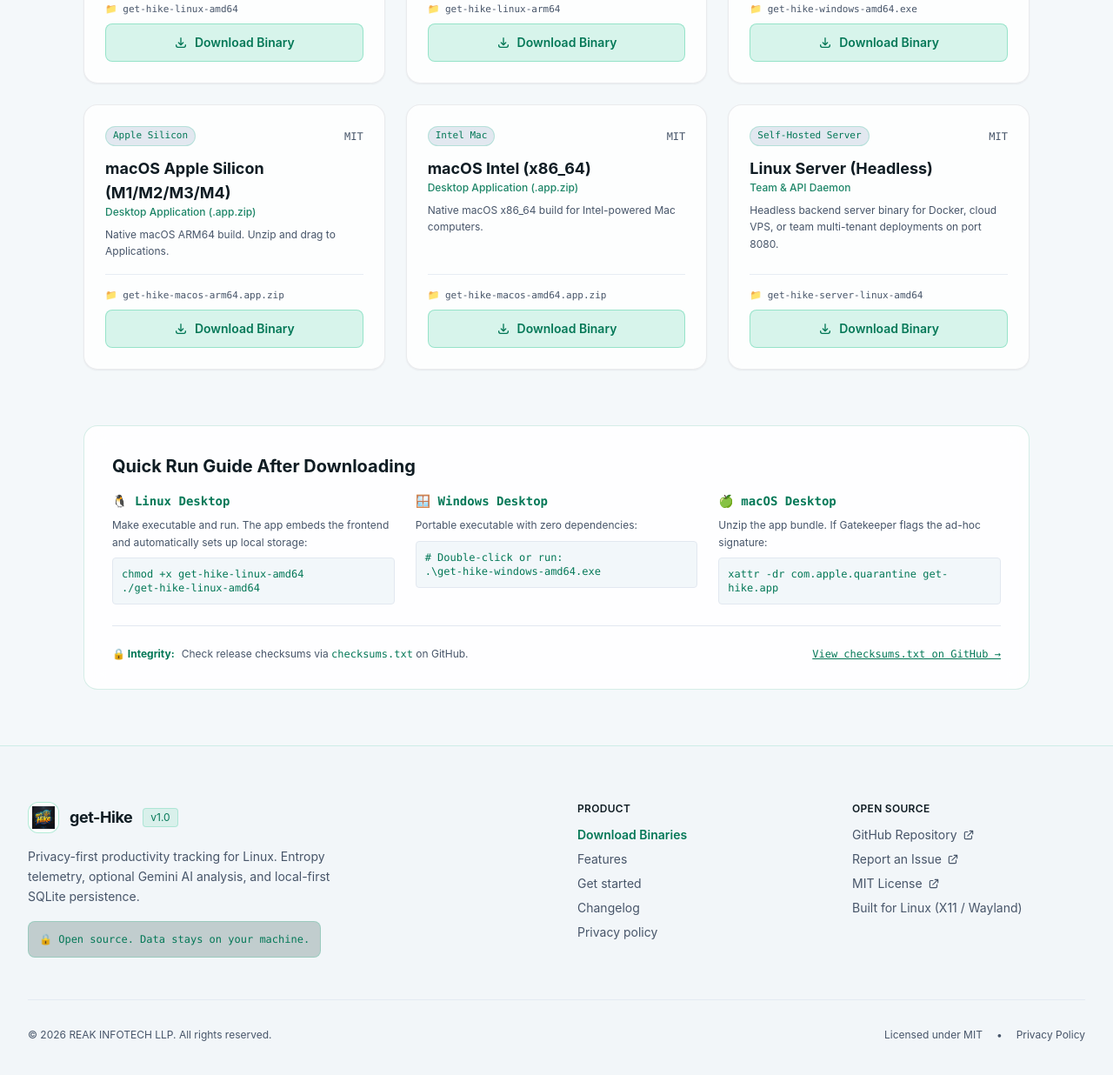
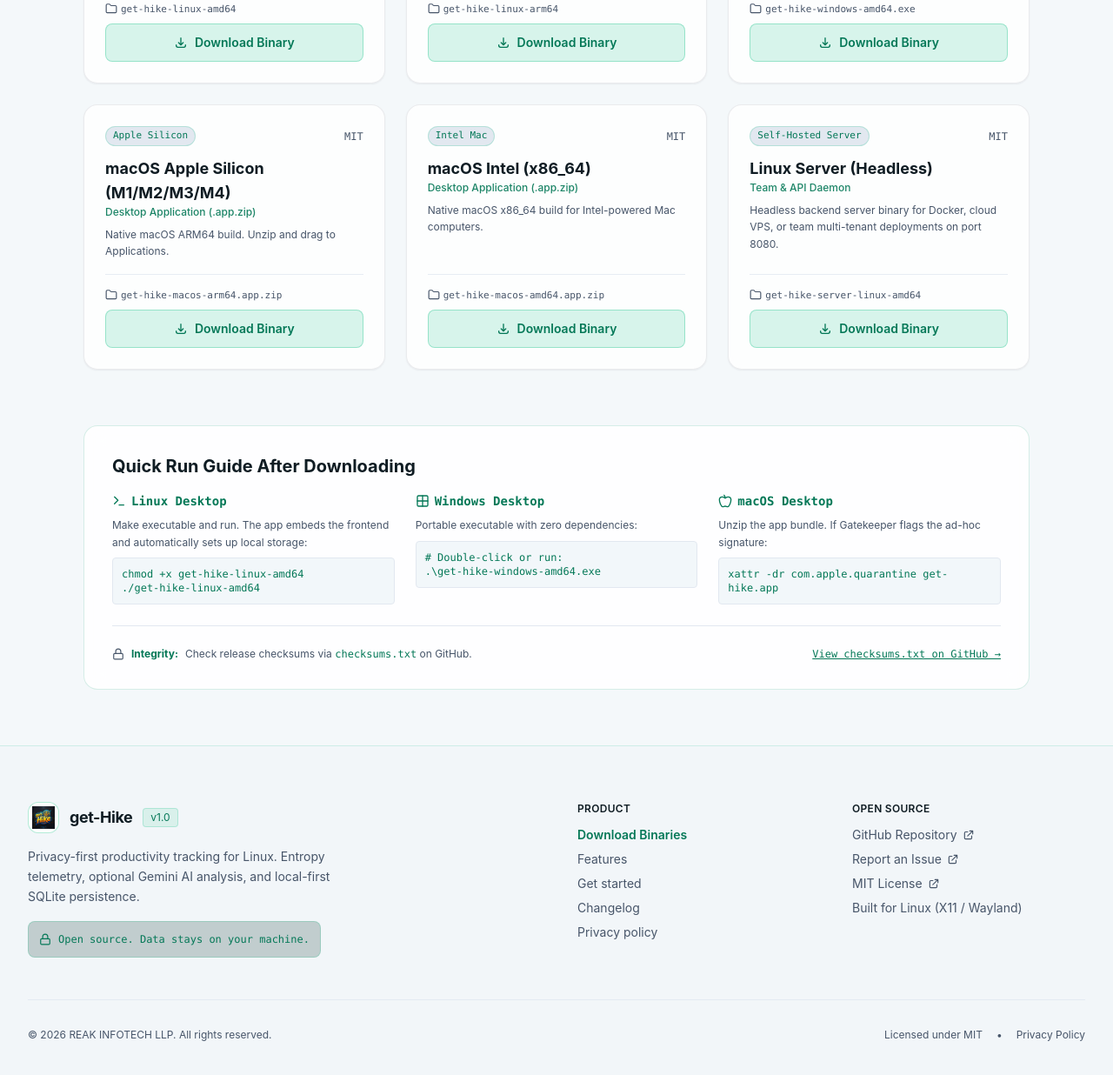
Before and after one commit to sandeshPatel06/mini-tracker, an Astro site in the folder website/: page /mini-tracker/download in a window 1280 px wide. Shown: the part 1036-2272 px from the top of the page at 87% size. Built offline with nearby package versions, Linux system fonts and the light colour scheme; Astro itself is replaced by a stand-in of ours.

Commit message:
polish(website): skill-driven UI fixes - 44px touch targets, emoji icons to consistent SVGs, lazy footer logo, expanded copy hit-area

```diff
--- a/website/src/components/CodeBlock.astro
+++ b/website/src/components/CodeBlock.astro
@@ -37,7 +37,7 @@ const uniqueId = `code-block-${Math.random().toString(36).substring(2, 9)}`;
       <button
         type="button"
         id={`${uniqueId}-btn`}
-        class="inline-flex items-center gap-1.5 px-2.5 py-1 rounded-md bg-slate-800/80 hover:bg-emerald-500/20 text-slate-300 hover:text-emerald-300 border border-slate-700/60 hover:border-emerald-500/40 transition-all duration-200 text-xs font-sans focus-visible:outline-2 focus-visible:outline-emerald-500"
+        class="relative inline-flex items-center gap-1.5 px-2.5 py-1 rounded-md bg-slate-800/80 hover:bg-emerald-500/20 text-slate-300 hover:text-emerald-300 border border-slate-700/60 hover:border-emerald-500/40 transition-all duration-200 text-xs font-sans focus-visible:outline-2 focus-visible:outline-emerald-500 before:content-[''] before:absolute before:-inset-y-2.5 before:-inset-x-2 before:rounded-md"
         aria-label="Copy to clipboard"
         title="Copy to clipboard"
       >
--- a/website/src/components/Footer.astro
+++ b/website/src/components/Footer.astro
@@ -17,6 +17,7 @@ const githubUrl = 'https://github.com/sandeshPatel06/mini-tracker';
               class="w-7 h-7 object-contain"
               width="28"
               height="28"
+              loading="lazy"
             />
           </div>
           <span class="text-lg font-bold tracking-tight text-white">get-Hike</span>
@@ -25,8 +26,12 @@ const githubUrl = 'https://github.com/sandeshPatel06/mini-tracker';
         <p class="text-slate-400 max-w-sm leading-relaxed">
           Privacy-first productivity tracking for Linux. Entropy telemetry, optional Gemini AI analysis, and local-first SQLite persistence.
         </p>
-        <div class="p-3 rounded-lg bg-emerald-950/20 border border-emerald-500/20 text-xs text-emerald-300 inline-block font-mono">
-          🔒 Open source. Data stays on your machine.
+        <div class="p-3 rounded-lg bg-emerald-950/20 border border-emerald-500/20 text-xs text-emerald-300 inline-flex items-center gap-2 font-mono">
+          <svg class="w-3.5 h-3.5 shrink-0" fill="none" stroke="currentColor" stroke-width="2" stroke-linecap="round" stroke-linejoin="round" viewBox="0 0 24 24" aria-hidden="true">
+            <rect width="18" height="11" x="3" y="11" rx="2" ry="2" />
+            <path d="M7 11V7a5 5 0 0 1 10 0v4" />
+          </svg>
+          <span>Open source. Data stays on your machine.</span>
         </div>
       </div>
 
--- a/website/src/components/Header.astro
+++ b/website/src/components/Header.astro
@@ -17,7 +17,7 @@ const currentPath = Astro.url.pathname;
 <template class="theme-toggle-template">
   <button
     type="button"
-    class="theme-toggle p-2.5 rounded-lg text-slate-300 hover:text-white hover:bg-slate-800/80 transition-colors duration-150 focus-visible:outline-2 focus-visible:outline-emerald-500"
+    class="theme-toggle flex size-11 items-center justify-center rounded-lg text-slate-300 hover:text-white hover:bg-slate-800/80 transition-colors duration-150 focus-visible:outline-2 focus-visible:outline-emerald-500"
     aria-label="Switch dark / light theme"
     title="Toggle dark / light theme"
   >
@@ -87,7 +87,7 @@ const currentPath = Astro.url.pathname;
           href={githubUrl}
           target="_blank"
           rel="noopener noreferrer"
-          class="p-2.5 rounded-lg text-slate-300 hover:text-white hover:bg-slate-800/80 transition-colors duration-150 focus-visible:outline-2 focus-visible:outline-emerald-500"
+          class="flex size-11 items-center justify-center rounded-lg text-slate-300 hover:text-white hover:bg-slate-800/80 transition-colors duration-150 focus-visible:outline-2 focus-visible:outline-emerald-500"
           aria-label="GitHub Repository"
           title="View on GitHub"
         >
@@ -114,7 +114,7 @@ const currentPath = Astro.url.pathname;
           href={githubUrl}
           target="_blank"
           rel="noopener noreferrer"
-          class="p-2 rounded-lg text-slate-300 hover:text-white"
+          class="flex size-11 items-center justify-center rounded-lg text-slate-300 hover:text-white"
           aria-label="GitHub"
         >
           <svg class="w-5 h-5 fill-current" viewBox="0 0 24 24">
@@ -125,7 +125,7 @@ const currentPath = Astro.url.pathname;
         <button
           type="button"
           id="mobile-menu-btn"
-          class="p-2.5 rounded-lg text-slate-300 hover:text-white hover:bg-slate-800/80 transition-colors focus-visible:outline-2 focus-visible:outline-emerald-500"
+          class="flex size-11 items-center justify-center rounded-lg text-slate-300 hover:text-white hover:bg-slate-800/80 transition-colors focus-visible:outline-2 focus-visible:outline-emerald-500"
           aria-expanded="false"
           aria-controls="mobile-menu"
           aria-label="Toggle navigation menu"
--- a/website/src/pages/download.astro
+++ b/website/src/pages/download.astro
@@ -178,7 +178,9 @@ const downloadJsonLd = {
 
             <div class="pt-3 sm:pt-4 border-t border-slate-800/80 space-y-2">
               <div class="text-[10px] sm:text-[11px] font-mono text-slate-400 truncate" title={item.filename}>
-                📁 {item.filename}
+                <svg class="w-3.5 h-3.5 inline-block -mt-0.5 mr-1" fill="none" stroke="currentColor" stroke-width="2" stroke-linecap="round" stroke-linejoin="round" viewBox="0 0 24 24" aria-hidden="true">
+                  <path d="M20 20a2 2 0 0 0 2-2V8a2 2 0 0 0-2-2h-7.9a2 2 0 0 1-1.69-.9L9.6 3.9A2 2 0 0 0 7.93 3H4a2 2 0 0 0-2 2v13a2 2 0 0 0 2 2Z" />
+                </svg>{item.filename}
               </div>
               <a
                 href={item.extUrl}
@@ -205,7 +207,12 @@ const downloadJsonLd = {
 
       <div class="grid grid-cols-1 md:grid-cols-3 gap-4 sm:gap-6 text-sm text-slate-300">
         <div class="space-y-2">
-          <div class="font-bold text-emerald-400 font-mono text-xs sm:text-sm">🐧 Linux Desktop</div>
+          <div class="font-bold text-emerald-400 font-mono text-xs sm:text-sm flex items-center gap-1.5">
+            <svg class="w-4 h-4 shrink-0" fill="none" stroke="currentColor" stroke-width="2" stroke-linecap="round" stroke-linejoin="round" viewBox="0 0 24 24" aria-hidden="true">
+              <polyline points="4 17 10 11 4 5" />
+              <line x1="12" y1="19" x2="20" y2="19" />
+            </svg>Linux Desktop
+          </div>
           <p class="text-xs text-slate-400 leading-relaxed">
             Make executable and run. The app embeds the frontend and automatically sets up local storage:
           </p>
@@ -214,7 +221,13 @@ const downloadJsonLd = {
         </div>
 
         <div class="space-y-2">
-          <div class="font-bold text-emerald-400 font-mono text-xs sm:text-sm">🪟 Windows Desktop</div>
+          <div class="font-bold text-emerald-400 font-mono text-xs sm:text-sm flex items-center gap-1.5">
+            <svg class="w-4 h-4 shrink-0" fill="none" stroke="currentColor" stroke-width="2" stroke-linecap="round" stroke-linejoin="round" viewBox="0 0 24 24" aria-hidden="true">
+              <rect x="3" y="3" width="18" height="18" rx="2" />
+              <path d="M3 12h18" />
+              <path d="M12 3v18" />
+            </svg>Windows Desktop
+          </div>
           <p class="text-xs text-slate-400 leading-relaxed">
             Portable executable with zero dependencies:
           </p>
@@ -223,7 +236,12 @@ const downloadJsonLd = {
         </div>
 
         <div class="space-y-2">
-          <div class="font-bold text-emerald-400 font-mono text-xs sm:text-sm">🍏 macOS Desktop</div>
+          <div class="font-bold text-emerald-400 font-mono text-xs sm:text-sm flex items-center gap-1.5">
+            <svg class="w-4 h-4 shrink-0" fill="none" stroke="currentColor" stroke-width="2" stroke-linecap="round" stroke-linejoin="round" viewBox="0 0 24 24" aria-hidden="true">
+              <path d="M12 20.94c1.5 0 2.75 1.06 4 1.06 3 0 6-8 6-12.22A4.91 4.91 0 0 0 17 5c-2.22 0-4 1.44-5 2-1-.56-2.78-2-5-2a4.9 4.9 0 0 0-5 4.78C2 14 5 22 8 22c1.25 0 2.5-1.06 4-1.06Z" />
+              <path d="M10 2c1 .5 2 2 2 5" />
+            </svg>macOS Desktop
+          </div>
           <p class="text-xs text-slate-400 leading-relaxed">
             Unzip the app bundle. If Gatekeeper flags the ad-hoc signature:
           </p>
@@ -234,7 +252,11 @@ const downloadJsonLd = {
       <!-- SHA Verification Note -->
       <div class="mt-4 sm:mt-6 pt-4 sm:pt-6 border-t border-slate-800 flex flex-col sm:flex-row sm:items-center justify-between gap-2.5 text-xs text-slate-400">
         <div class="flex items-center gap-2">
-          <span class="text-emerald-400 font-bold shrink-0">🔒 Integrity:</span>
+          <svg class="w-3.5 h-3.5 shrink-0" fill="none" stroke="currentColor" stroke-width="2" stroke-linecap="round" stroke-linejoin="round" viewBox="0 0 24 24" aria-hidden="true">
+            <rect width="18" height="11" x="3" y="11" rx="2" ry="2" />
+            <path d="M7 11V7a5 5 0 0 1 10 0v4" />
+          </svg>
+          <span class="text-emerald-400 font-bold shrink-0">Integrity:</span>
           <span class="break-words">Check release checksums via <code class="text-emerald-300 font-mono">checksums.txt</code> on GitHub.</span>
         </div>
         <a
--- a/website/src/pages/index.astro
+++ b/website/src/pages/index.astro
@@ -212,8 +212,13 @@ const githubUrl = 'https://github.com/sandeshPatel06/mini-tracker';
                   <span class="text-emerald-400 text-[10px]">Active</span>
                 </div>
                 <div class="text-2xl sm:text-3xl font-extrabold text-white font-mono mt-1">02:44:18</div>
-                <div class="text-xs text-slate-300 font-mono mt-1 truncate" title="Visual Studio Code — app.go">
-                  💻 VS Code — app.go
+                <div class="text-xs text-slate-300 font-mono mt-1 truncate flex items-center gap-1.5" title="Visual Studio Code — app.go">
+                  <svg class="w-3.5 h-3.5 shrink-0 inline-block" fill="none" stroke="currentColor" stroke-width="2" stroke-linecap="round" stroke-linejoin="round" viewBox="0 0 24 24" aria-hidden="true">
+                    <rect width="20" height="14" x="2" y="3" rx="2" />
+                    <line x1="8" x2="16" y1="21" y2="21" />
+                    <line x1="12" x2="12" y1="17" y2="21" />
+                  </svg>
+                  <span class="truncate">VS Code — app.go</span>
                 </div>
               </div>
               <div class="mt-3 text-xs text-emerald-400 flex items-center justify-between font-mono pt-2 border-t border-slate-800/60">
```
